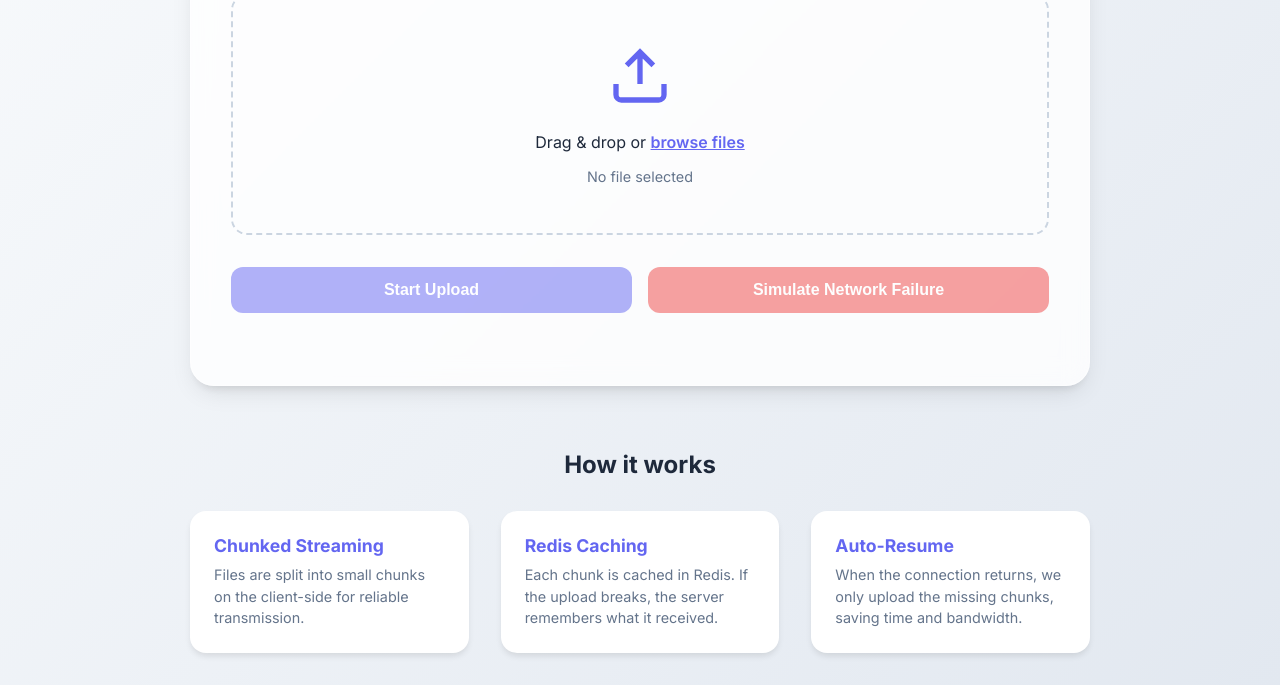
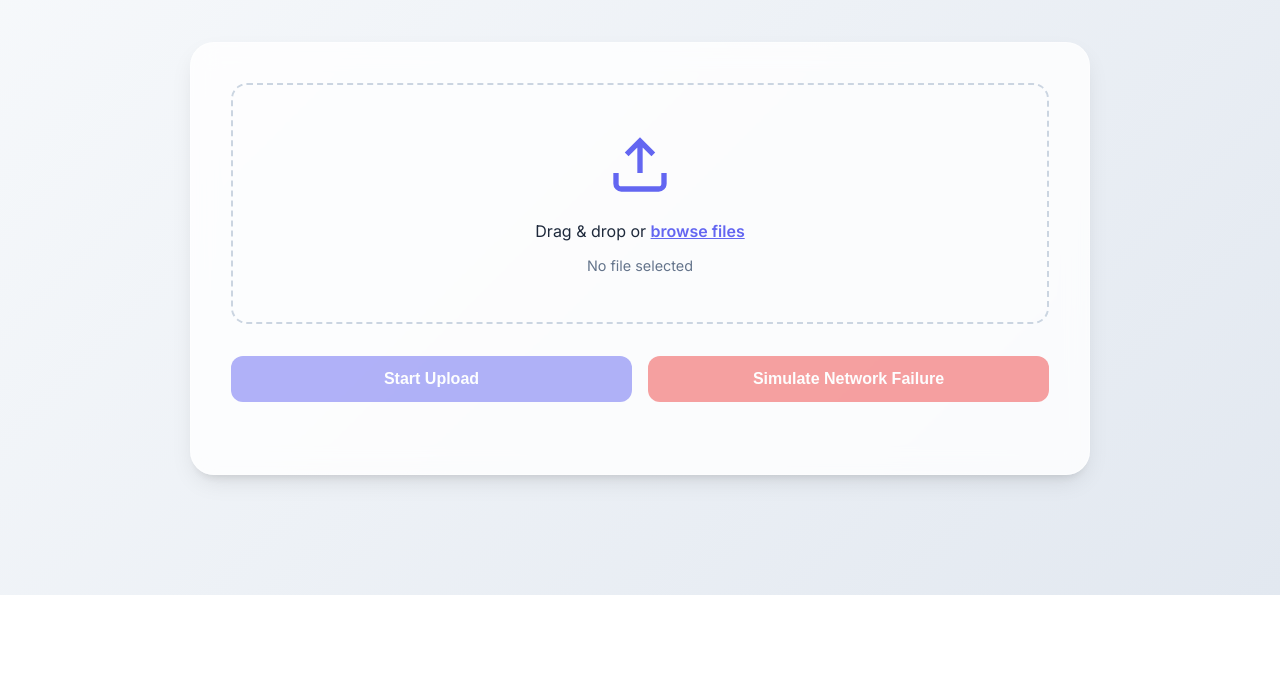
Before and after one commit to BroTarek/MetaSoftwareFullStackAssessment, a plain HTML site: page public/index.html in a window 1280 px wide. Shown: the part 205-890 px from the top of the page. After the commit the page ends 800 px from the top, so only its background shows below. Drawn offline with Linux system fonts and the light colour scheme.

Commit message:
refactoring frontend

```diff
--- a/public/index.html
+++ b/public/index.html
@@ -49,23 +49,7 @@
             <div id="resultMessage" class="message"></div>
         </main>
 
-        <section class="info-section">
-            <h2>How it works</h2>
-            <div class="features">
-                <div class="feature-item">
-                    <h3>Chunked Streaming</h3>
-                    <p>Files are split into small chunks on the client-side for reliable transmission.</p>
-                </div>
-                <div class="feature-item">
-                    <h3>Redis Caching</h3>
-                    <p>Each chunk is cached in Redis. If the upload breaks, the server remembers what it received.</p>
-                </div>
-                <div class="feature-item">
-                    <h3>Auto-Resume</h3>
-                    <p>When the connection returns, we only upload the missing chunks, saving time and bandwidth.</p>
-                </div>
-            </div>
-        </section>
+
     </div>
 
     <script src="app.js"></script>
```
